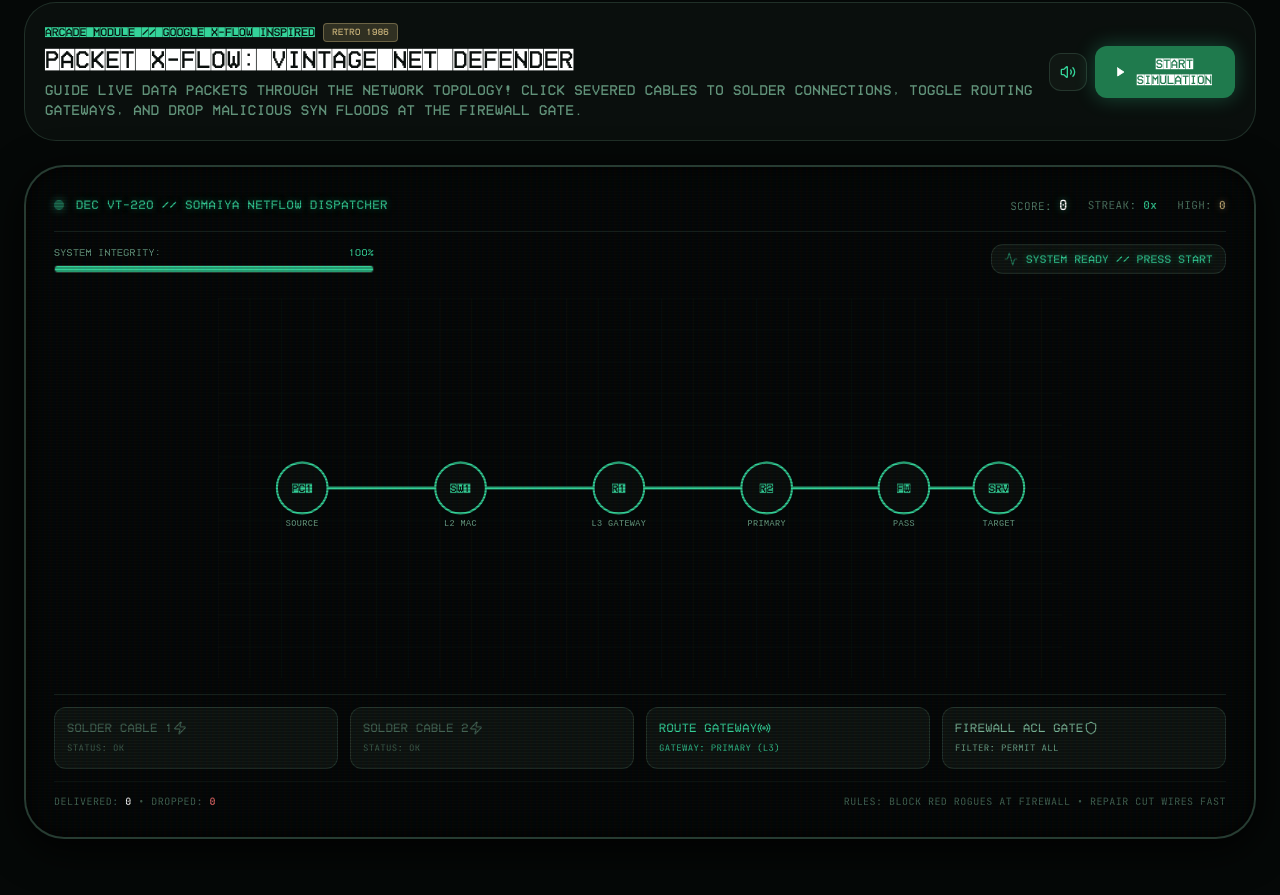
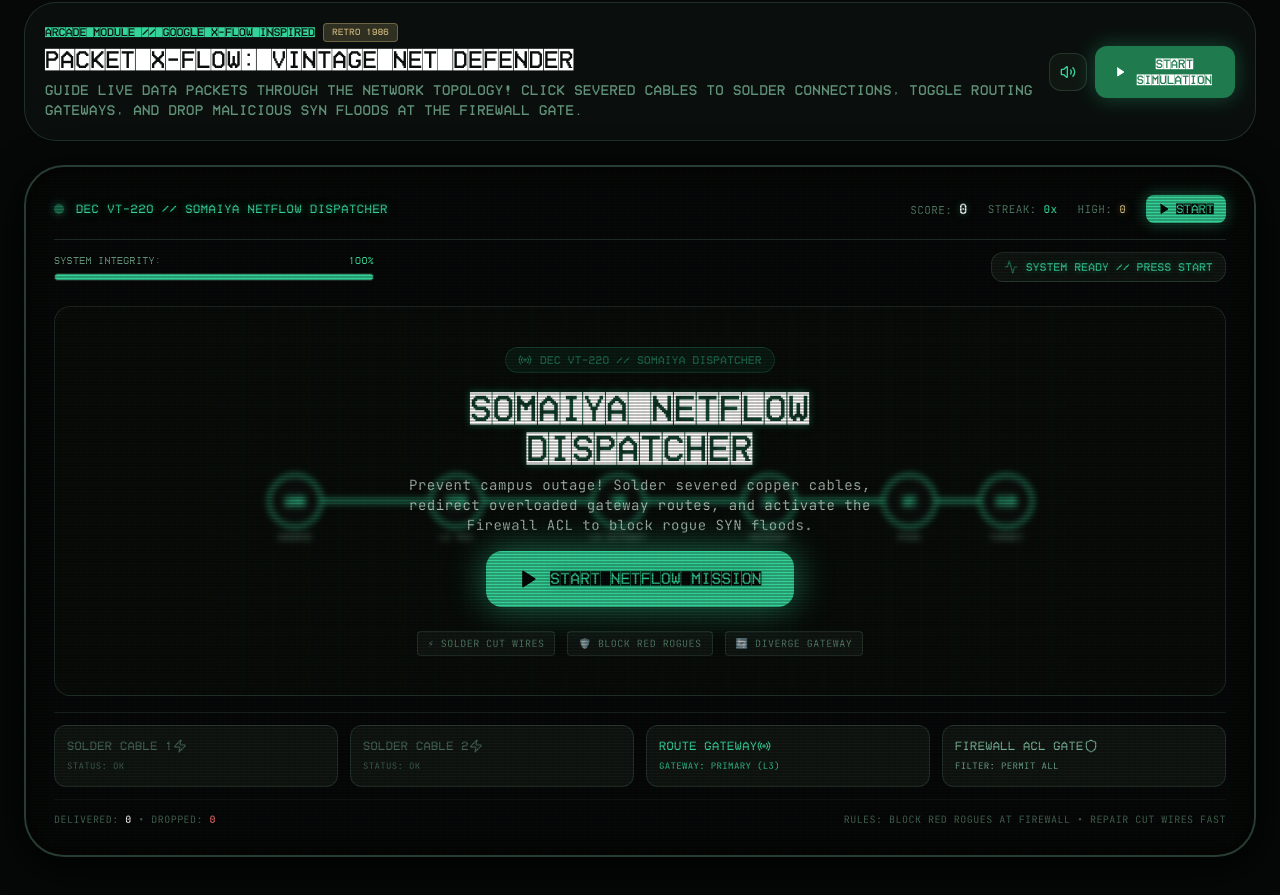
Before and after one commit to GlazyKahito/dcn43, a Next.js app: page / in a window 1280 px wide. Shown: the part 5501-6396 px from the top of the page. Built offline with nearby package versions, Linux system fonts and the light colour scheme.

Commit message:
feat: add prominent in-monitor and in-canvas START buttons to SOMAIYA NETFLOW DISPATCHER

```diff
--- a/components/sims/PacketXFlowGame.tsx
+++ b/components/sims/PacketXFlowGame.tsx
@@ -393,7 +393,7 @@ export function PacketXFlowGame() {
             </span>
           </div>
 
-          <div className="flex items-center gap-5 text-[11px] font-mono">
+          <div className="flex items-center gap-3 sm:gap-5 text-[11px] font-mono">
             <div>
               <span className="text-[#78b496]/70 uppercase">Score: </span>
               <span className="text-white font-bold text-sm crt-phosphor">{score}</span>
@@ -406,6 +406,30 @@ export function PacketXFlowGame() {
               <span className="text-[#78b496]/70 uppercase">High: </span>
               <span className="text-[#c8b27a] font-bold crt-amber">{highScore}</span>
             </div>
+
+            {/* In-Monitor Direct Start / Abort Action */}
+            {!isPlaying ? (
+              <button
+                onClick={startGame}
+                className="inline-flex items-center gap-1.5 px-3 py-1.5 rounded-lg bg-[#34d399] hover:bg-white text-[#050807] font-display font-bold text-xs shadow-[0_0_15px_rgba(52,211,153,0.45)] transition-all active:scale-95 cursor-pointer uppercase tracking-wider"
+              >
+                <Play className="w-3 h-3 fill-current" />
+                <span>START</span>
+              </button>
+            ) : (
+              <button
+                onClick={() => {
+                  setIsPlaying(false);
+                  setGameOver(true);
+                  setActiveAlert('MISSION ABORTED // STANDBY');
+                  playRetroSound('alert');
+                }}
+                className="inline-flex items-center gap-1.5 px-3 py-1.5 rounded-lg bg-[#f87171]/20 hover:bg-[#f87171]/30 border border-[#f87171]/40 text-[#f87171] font-display font-bold text-xs transition-colors cursor-pointer uppercase tracking-wider"
+              >
+                <RotateCcw className="w-3 h-3" />
+                <span>ABORT</span>
+              </button>
+            )}
           </div>
         </div>
 
@@ -438,7 +462,7 @@ export function PacketXFlowGame() {
         </div>
 
         {/* Main X-Flow Visual SVG Canvas */}
-        <div className="relative z-10 w-full aspect-[800/360] max-h-[380px] my-4 select-none">
+        <div className="relative z-10 w-full aspect-[800/360] min-h-[290px] max-h-[390px] my-4 select-none overflow-hidden rounded-2xl border border-[#78b496]/20 bg-[#070c09]">
           <svg viewBox="0 0 800 360" className="w-full h-full overflow-visible">
             <defs>
               <filter id="glow-phosphor" x="-30%" y="-30%" width="160%" height="160%">
@@ -636,6 +660,49 @@ export function PacketXFlowGame() {
               );
             })}
           </svg>
+
+          {/* In-Screen Retro Arcade Mission Start Overlay */}
+          {!isPlaying && (
+            <div className="absolute inset-0 bg-[#050807]/88 backdrop-blur-[3px] rounded-2xl flex flex-col items-center justify-center p-6 text-center z-30 space-y-4 animate-in fade-in duration-200">
+              <div className="inline-flex items-center gap-2 px-3 py-1 rounded-full bg-[#34d399]/15 border border-[#34d399]/40 text-[#34d399] text-[11px] font-display uppercase tracking-widest animate-pulse">
+                <Radio className="w-3.5 h-3.5" />
+                <span>DEC VT-220 // SOMAIYA DISPATCHER</span>
+              </div>
+
+              <div className="space-y-1.5 max-w-lg">
+                <h4 className="text-2xl sm:text-4xl font-display font-bold text-white crt-phosphor tracking-wider">
+                  {gameOver ? 'DEFENSE COLLAPSED' : 'SOMAIYA NETFLOW DISPATCHER'}
+                </h4>
+                <p className="text-xs sm:text-sm text-[#c9dccf]/85 font-mono leading-relaxed">
+                  {gameOver
+                    ? `Final Score: ${score} pts • Highest Streak: ${streak}x. System integrity was exhausted.`
+                    : 'Prevent campus outage! Solder severed copper cables, redirect overloaded gateway routes, and activate the Firewall ACL to block rogue SYN floods.'}
+                </p>
+              </div>
+
+              {/* Big Glowing Arcade Start Button */}
+              <button
+                type="button"
+                onClick={startGame}
+                className="inline-flex items-center gap-3 px-8 py-4 rounded-2xl bg-[#34d399] hover:bg-white text-[#050807] font-display text-sm sm:text-base font-bold uppercase tracking-widest shadow-[0_0_35px_rgba(52,211,153,0.6)] transition-all transform hover:scale-105 active:scale-95 cursor-pointer crt-phosphor"
+              >
+                <Play className="w-5 h-5 fill-current" />
+                <span>{gameOver ? 'INSERT COIN / RETRY MISSION' : 'START NETFLOW MISSION'}</span>
+              </button>
+
+              <div className="flex flex-wrap items-center justify-center gap-3 text-[10px] font-mono text-[#78b496]/70 pt-2">
+                <span className="px-2.5 py-1 rounded bg-[#101713] border border-[#78b496]/20">
+                  ⚡ SOLDER CUT WIRES
+                </span>
+                <span className="px-2.5 py-1 rounded bg-[#101713] border border-[#78b496]/20">
+                  🛡️ BLOCK RED ROGUES
+                </span>
+                <span className="px-2.5 py-1 rounded bg-[#101713] border border-[#78b496]/20">
+                  🔄 DIVERGE GATEWAY
+                </span>
+              </div>
+            </div>
+          )}
         </div>
 
         {/* Vintage Interactive Command Switches Panel */}
```
